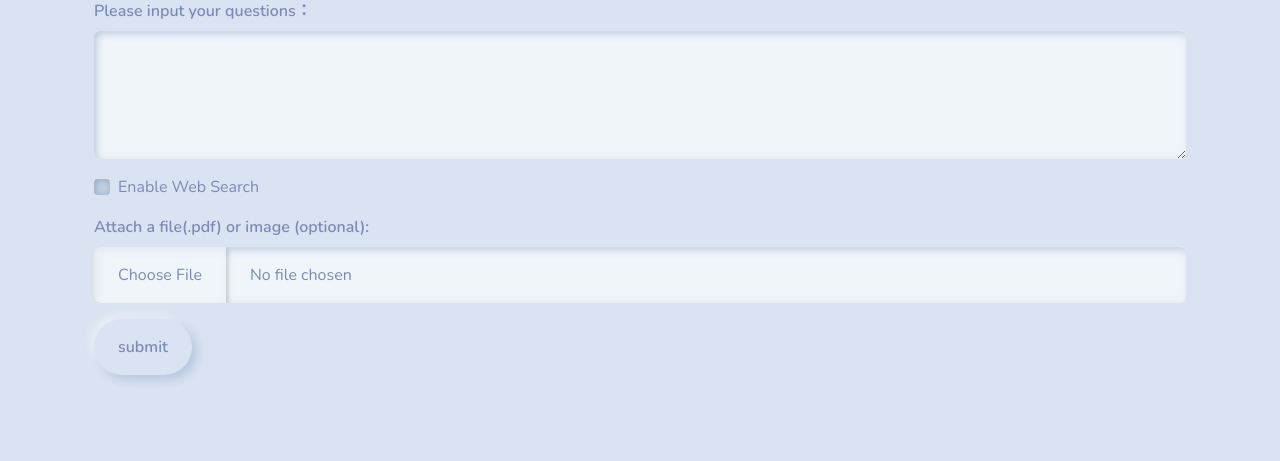
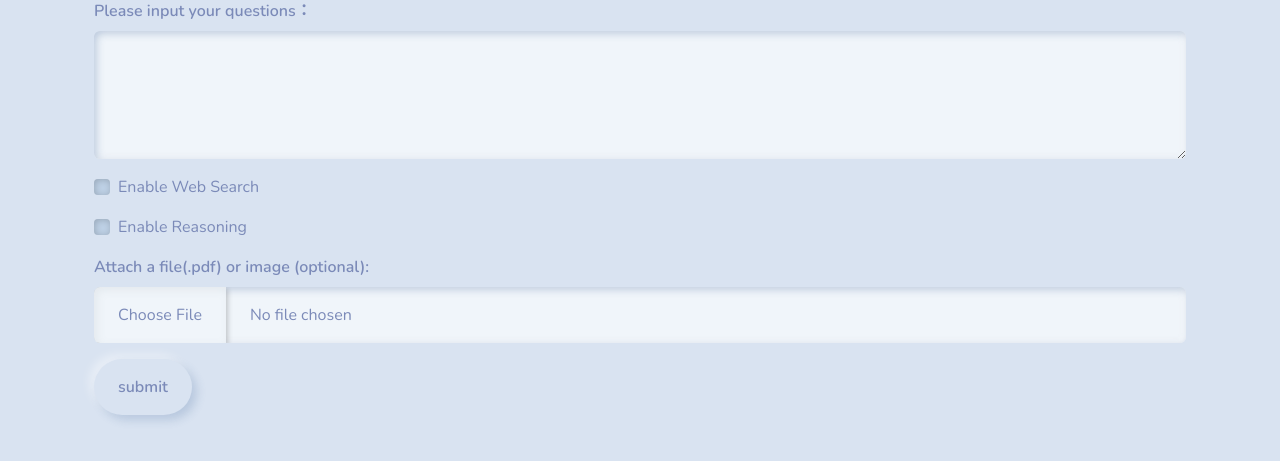
Before and after one commit to Kevin545545/ckcAIChat, a Flask app: page / in a window 1280 px wide. Shown: the part 177-638 px from the top of the page. Run offline with Flask 3, Linux system fonts and the light colour scheme; some libraries are stand-ins or nearby versions.

Commit message:
Handle combined web search and reasoning

```diff
--- a/app.py
+++ b/app.py
@@ -55,8 +55,9 @@ def query():
     if not os.getenv("OPENAI_API_KEY"):
         return apology("OpenAI API key not set", 500)
 
-    # Web search option
+    # Web search and reasoning options
     web_search = request.form.get("web_search") == "on"
+    reasoning = request.form.get("reasoning") == "on"
 
     # Handle file upload
     client = OpenAI()
@@ -101,12 +102,16 @@ def query():
                 "content": input_content
             }
         ]
-        ai_reply, _ = ai_query(input_payload, web_search=web_search)
+        ai_reply, summaries, _ = ai_query(input_payload, web_search=web_search, reasoning=reasoning)
+        if summaries:
+            ai_reply = "<em>Reasoning Summary:</em> " + " ".join(summaries) + "<br>" + ai_reply
         if not ai_reply:
             return apology("Failed to process file input", 500)
     else:
         # Query OpenAI without file
-        ai_reply, _ = ai_query(user_input, web_search=web_search)
+        ai_reply, summaries, _ = ai_query(user_input, web_search=web_search, reasoning=reasoning)
+        if summaries:
+            ai_reply = "<em>Reasoning Summary:</em> " + " ".join(summaries) + "<br>" + ai_reply
 
     # If error, return apology page
     if ai_reply.startswith("[Error]:"):
--- a/helpers.py
+++ b/helpers.py
@@ -13,12 +13,16 @@ conversation_memory = {}
 OPENAI_API_KEY = os.getenv("OPENAI_API_KEY")
 HEADERS = {"Authorization": f"Bearer {OPENAI_API_KEY}"}
 
-def ai_query(user_input, web_search=False):
-    """
-    Query OpenAI with memory support. Returns (ai_reply, new_response_id).
-    Only supports single-user (global memory).
-    user_input can be a string (text) or a list/dict (multi-modal input).
-    web_search: if True, uses web search tools.
+def ai_query(user_input, web_search=False, reasoning=False, max_output_tokens=4000):
+    """Query OpenAI with memory support.
+
+    Returns ``(ai_reply, reasoning_summaries, new_response_id)``. Only supports
+    single-user (global memory). ``user_input`` can be a string or a
+    list/dict for multimodal input.
+
+    ``web_search``: enable web search tool.
+    ``reasoning``: enable o4-mini reasoning mode.
+    ``max_output_tokens``: total output/ reasoning tokens when reasoning.
     """
     client = OpenAI()
     previous_response_id = conversation_memory.get('last_response_id')
@@ -26,15 +30,32 @@ def ai_query(user_input, web_search=False):
         # Detect if user_input is multimodal (list/dict) or plain text
         is_multimodal = isinstance(user_input, (list, dict))
         # Decide model/tools
-        if web_search:
-            model = "gpt-4o-mini"
+        if reasoning and web_search:
+            model = "o4-mini"
             tools = [{"type": "web_search_preview"}]
+            create_kwargs = {
+                "model": model,
+                "tools": tools,
+                "reasoning": {"effort": "medium", "summary": "auto"},
+                "max_output_tokens": max_output_tokens,
+            }
+        elif reasoning:
+            model = "o4-mini"
+            create_kwargs = {
+                "model": model,
+                "reasoning": {"effort": "medium", "summary": "auto"},
+                "max_output_tokens": max_output_tokens,
+            }
         else:
-            model = "gpt-4.1-nano"
-            tools = None
-        create_kwargs = {"model": model}
-        if tools:
-            create_kwargs["tools"] = tools
+            if web_search:
+                model = "gpt-4o-mini"
+                tools = [{"type": "web_search_preview"}]
+            else:
+                model = "gpt-4.1-nano"
+                tools = None
+            create_kwargs = {"model": model}
+            if tools:
+                create_kwargs["tools"] = tools
         if previous_response_id:
             create_kwargs["previous_response_id"] = previous_response_id
             if is_multimodal:
@@ -44,17 +65,23 @@ def ai_query(user_input, web_search=False):
         else:
             create_kwargs["input"] = user_input
         response = client.responses.create(**create_kwargs)
-        # Return AI reply
+        # Return AI reply and reasoning summary if any
         raw = response.output_text
         ai_reply = md(
             raw,
             extensions=["fenced_code", "codehilite"]
         )
+        summaries = []
+        for output in getattr(response, "output", []):
+            if getattr(output, "type", None) == "reasoning":
+                for s in getattr(output, "summary", []):
+                    if getattr(s, "type", None) == "summary_text":
+                        summaries.append(getattr(s, "text", ""))
         # Save last response id for memory
         conversation_memory['last_response_id'] = response.id
-        return ai_reply, response.id
+        return ai_reply, summaries, response.id
     except Exception as e:
-        return f"[Error]: {e}", None
+        return f"[Error]: {e}", [], None
 
 def image_generate(prompt, previous_response_id=None):
     """
--- a/templates/index.html
+++ b/templates/index.html
@@ -16,6 +16,10 @@
             <input class="form-check-input" type="checkbox" id="web_search" name="web_search">
             <label class="form-check-label" for="web_search">Enable Web Search</label>
         </div>
+        <div class="form-check mb-3">
+            <input class="form-check-input" type="checkbox" id="reasoning" name="reasoning">
+            <label class="form-check-label" for="reasoning">Enable Reasoning</label>
+        </div>
         <div class="mb-3">
             <label for="file" class="form-label">Attach a file(.pdf) or image (optional):</label>
             <input type="file" class="form-control" id="file" name="file">
@@ -24,16 +28,15 @@
         <button type="submit" class="btn btn-primary">submit</button>
     </form>
     {% if messages %}
-    <div class="mt-4">
-        <h5>Conversation：</h5>
-        <ul class="list-group">
-            {% for m in messages %}
-            <li class="list-group-item">
-                <strong>You：</strong> {{ m.user }}<br>
-                <strong>James Cao：</strong> <div class="ai-md">{{ m.ai | safe }}</div>
-            </li>
-            {% endfor %}
-        </ul>
+    <div class="chat-container mt-4">
+        {% for m in messages %}
+        <div class="chat-message user">
+            <div class="message">{{ m.user }}</div>
+        </div>
+        <div class="chat-message assistant">
+            <div class="message"><div class="ai-md">{{ m.ai | safe }}</div></div>
+        </div>
+        {% endfor %}
     </div>
     <script>
     function renderMarkdown() {
--- a/templates/layout.html
+++ b/templates/layout.html
@@ -15,6 +15,28 @@
         <link rel="stylesheet" href="https://cdn.jsdelivr.net/npm/highlight.js@11.9.0/styles/github.min.css">
         <script src="https://cdn.jsdelivr.net/npm/highlight.js@11.9.0/lib/highlight.min.js"></script>
         <script>hljs.highlightAll();</script>
+        <style>
+            .chat-container {
+                max-width: 800px;
+                margin: 0 auto;
+            }
+            .chat-message {
+                display: flex;
+                margin-bottom: 1rem;
+            }
+            .chat-message.user .message {
+                background-color: #e1f5fe;
+                margin-left: auto;
+            }
+            .chat-message.assistant .message {
+                background-color: #f1f0f0;
+            }
+            .message {
+                padding: 10px;
+                border-radius: 8px;
+                max-width: 80%;
+            }
+        </style>
     </head>
 
 
```
Also changed, not shown: templates/code_interpreter.html (+9 -10 lines), templates/history.html (+8 -7 lines), templates/image.html (+9 -10 lines).
